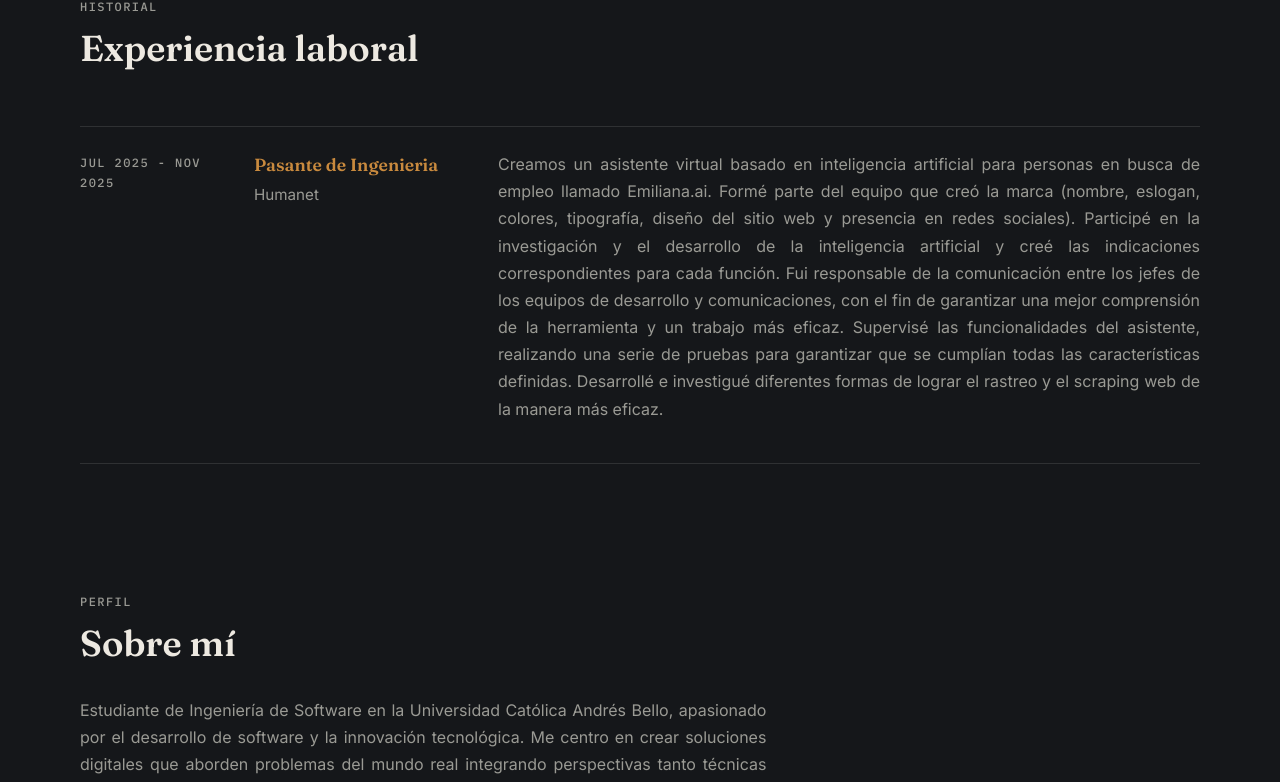
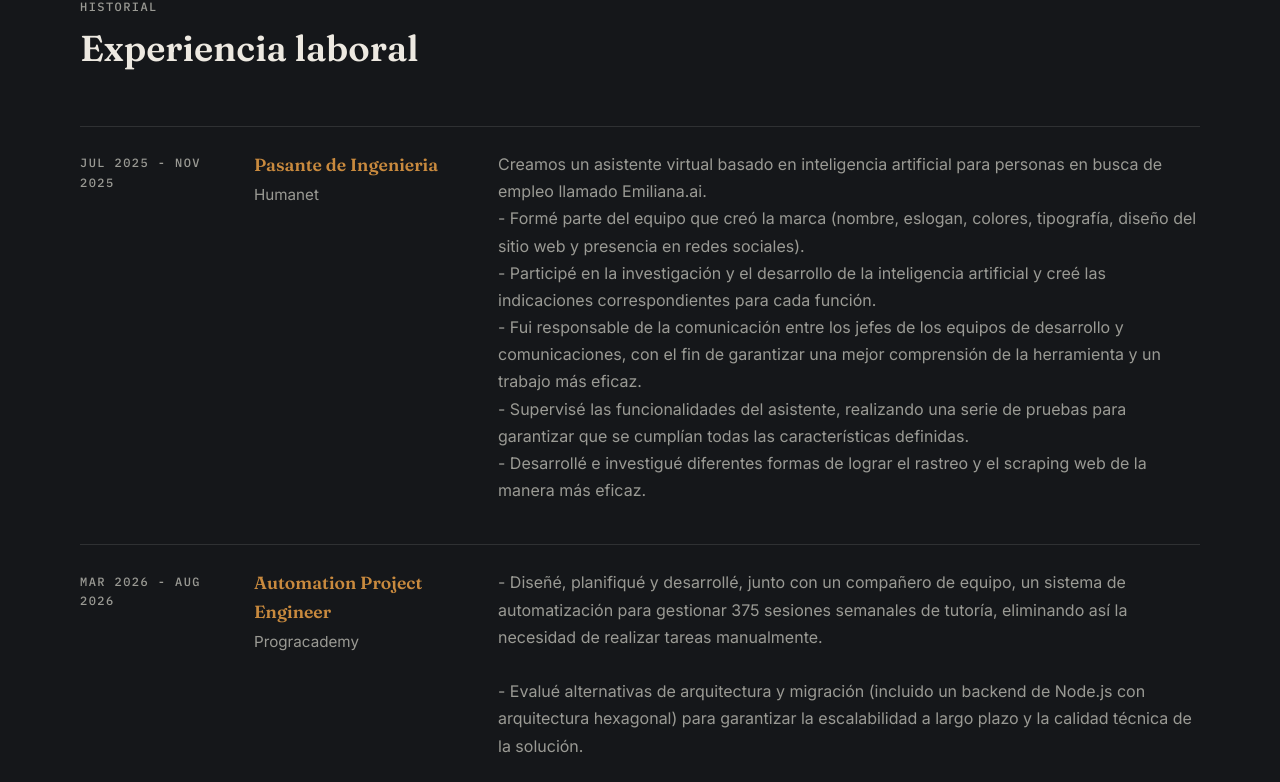
Before and after one commit to asiermunoz/personal-portfolio, a React (Vite) app: page / in a window 1280 px wide. Shown: the part 1740-2522 px from the top of the page. Built offline with nearby package versions, Linux system fonts and the light colour scheme.

Commit message:
feat: Update experience descriptions for clarity and add new role, modify CSS for better text formatting

```diff
--- a/src/components/home/Home.tsx
+++ b/src/components/home/Home.tsx
@@ -68,9 +68,30 @@ function Home() {
                             company: 'Humanet',
                             time: 'jul 2025 - nov 2025',
                             description:
-                                'Creamos un asistente virtual basado en inteligencia artificial para personas en busca de empleo llamado Emiliana.ai. Formé parte del equipo que creó la marca (nombre, eslogan, colores, tipografía, diseño del sitio web y presencia en redes sociales). Participé en la investigación y el desarrollo de la inteligencia artificial y creé las indicaciones correspondientes para cada función. Fui responsable de la comunicación entre los jefes de los equipos de desarrollo y comunicaciones, con el fin de garantizar una mejor comprensión de la herramienta y un trabajo más eficaz. Supervisé las funcionalidades del asistente, realizando una serie de pruebas para garantizar que se cumplían todas las características definidas. Desarrollé e investigué diferentes formas de lograr el rastreo y el scraping web de la manera más eficaz.',
+                                `Creamos un asistente virtual basado en inteligencia artificial para personas en busca de empleo llamado Emiliana.ai.
+                                - Formé parte del equipo que creó la marca (nombre, eslogan, colores, tipografía, diseño del sitio web y presencia en redes sociales).
+                                - Participé en la investigación y el desarrollo de la inteligencia artificial y creé las indicaciones correspondientes para cada función.
+                                - Fui responsable de la comunicación entre los jefes de los equipos de desarrollo y comunicaciones, con el fin de garantizar una mejor comprensión de la herramienta y un trabajo más eficaz.
+                                - Supervisé las funcionalidades del asistente, realizando una serie de pruebas para  garantizar que se cumplían todas las características definidas.
+                                - Desarrollé e investigué diferentes formas de lograr el rastreo y el scraping web de la manera más eficaz.`,
                             linkUrl: 'https://humanet.com'
+                        },
+
+                        {
+                            role: 'Automation Project Engineer',
+                            company: 'Progracademy',
+                            time: 'mar 2026 - aug 2026',
+                            description:
+                                `- Diseñé, planifiqué y desarrollé, junto con un compañero de equipo, un sistema de automatización para gestionar 375 sesiones semanales de tutoría, eliminando así la necesidad de realizar tareas manualmente.
+
+- Evalué alternativas de arquitectura y migración (incluido un backend de Node.js con arquitectura hexagonal) para garantizar la escalabilidad a largo plazo y la calidad técnica de la solución.
+
+- Implementé un sistema de evaluación de tutores basado en IA y la generación automática de informes en PDF, con envío automático por correo electrónico a las partes interesadas.
+
+- Trabajé a distancia en un entorno ágil junto con mi compañero de desarrollo, perfeccionando la solución en función de los comentarios directos de los supervisores del proyecto.`,
+                            linkUrl: 'https://progracademy.com'
                         }
+
                     ]}
                 />
 
--- a/src/styles/Experience.css
+++ b/src/styles/Experience.css
@@ -59,7 +59,7 @@
     color: var(--color-text-muted);
     line-height: 1.7;
     margin-bottom: var(--space-md);
-    text-align: justify;
+    white-space: pre-line;
 }
 
 .experience-link {
```
